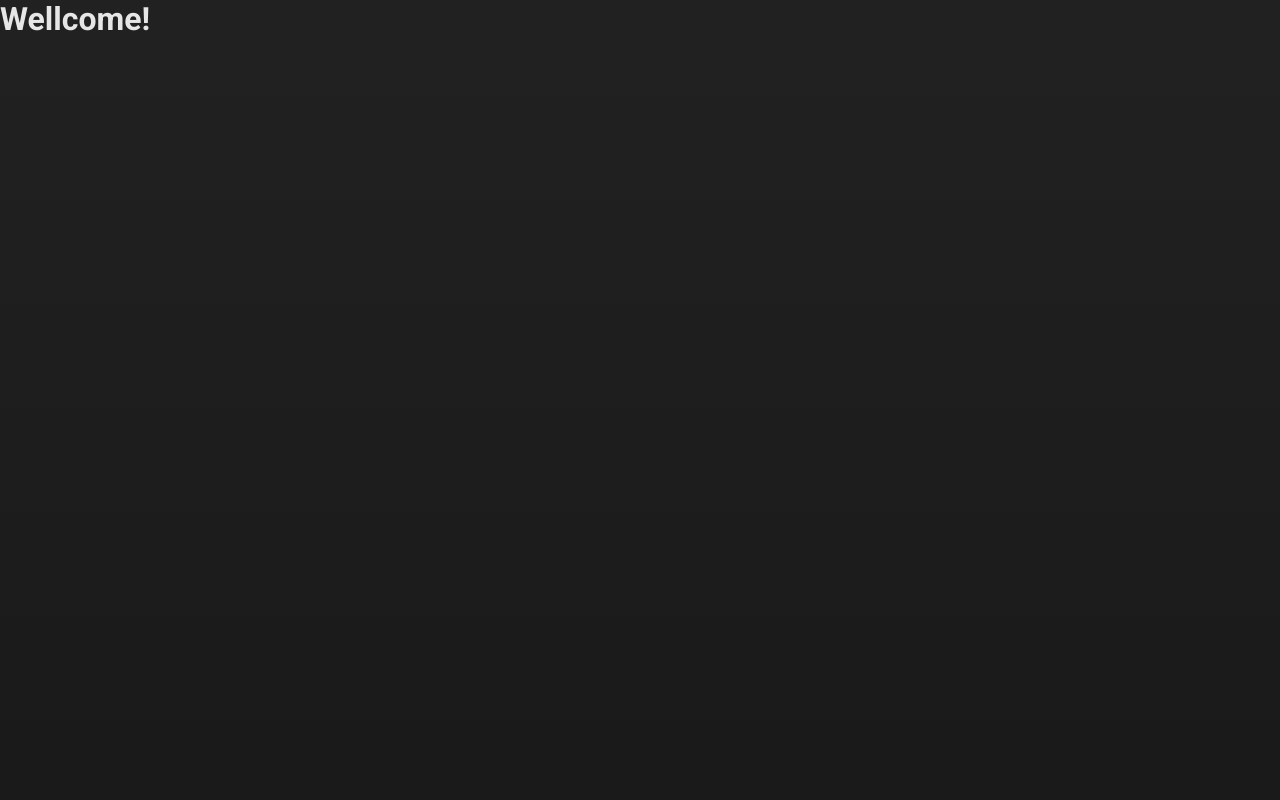
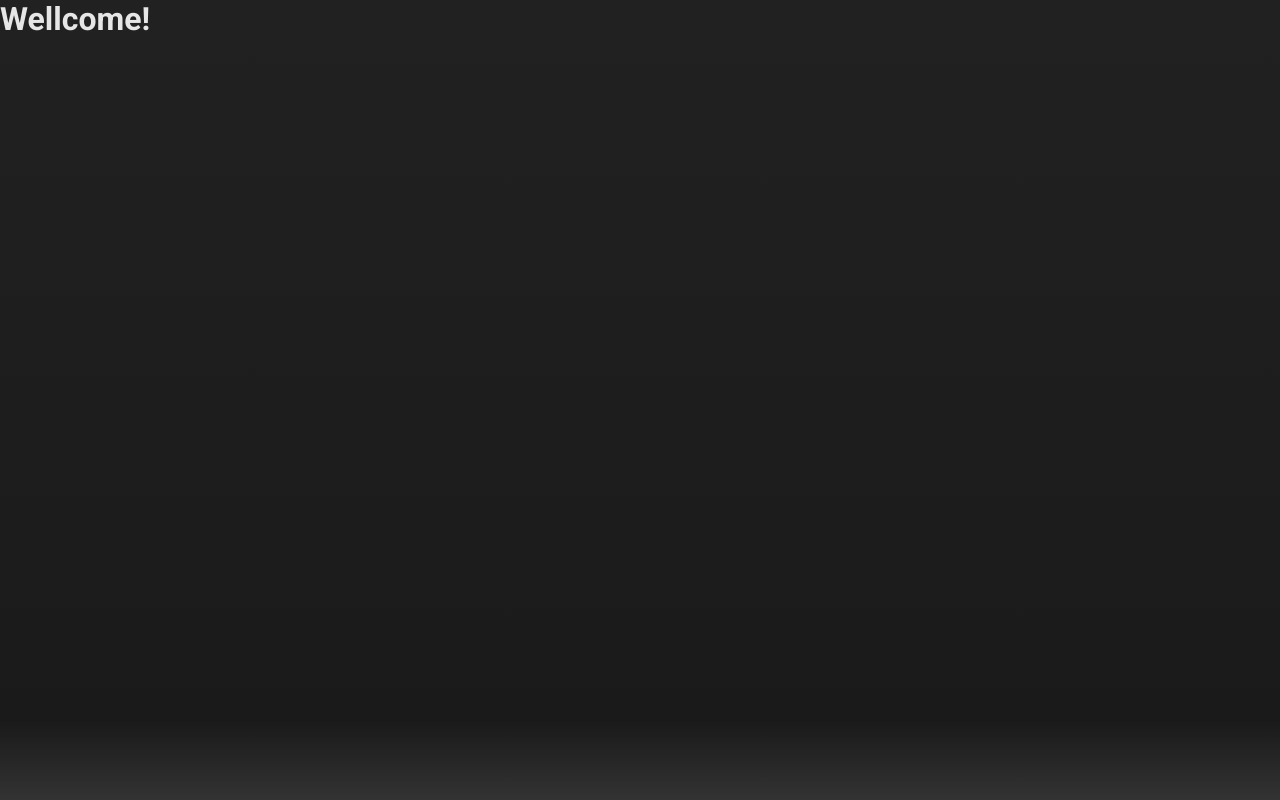
Before and after one commit to WillianIgorDeveloper/musicApp, a Next.js app: page / in a window 1280 px wide. Built offline with nearby package versions, Linux system fonts and the light colour scheme.

Commit message:
add player component

```diff
--- /dev/null
+++ b/components/player/Player.module.scss
@@ -0,0 +1,5 @@
+.player {
+    height: 5rem;
+    background-color: var(--gray-20);
+    background-image: linear-gradient(to bottom, var(--gray-10), var(--gray-20));
+}
--- /dev/null
+++ b/components/player/Player.tsx
@@ -0,0 +1,9 @@
+import styles from './Player.module.scss'
+
+export default function Player () {
+    return(
+        <div className={styles.player}>
+
+        </div>
+    )
+}
--- a/pages/_app.tsx
+++ b/pages/_app.tsx
@@ -2,6 +2,7 @@ import type { AppProps } from 'next/app'
 import Head from 'next/head'
 import '../styles/globals.css'
 import styles from '../styles/app.module.scss'
+import Player from '../components/player/Player'
 
 export default function MyApp({ Component, pageProps }: AppProps) {
   return (
@@ -18,7 +19,7 @@ export default function MyApp({ Component, pageProps }: AppProps) {
             <Component {...pageProps} />
           </div>
         </div>
-        {/* Player */}
+        <Player />
       </div>
     </>
   )
--- a/styles/app.module.scss
+++ b/styles/app.module.scss
@@ -1,8 +1,11 @@
 .page {
+    min-height: 100vh;
+    min-width: 100vw;
     display: flex;
     flex-direction: column;
 
     .upContainer {
+        flex: 1;
         display: flex;
 
         .mainContainer {
--- a/styles/globals.css
+++ b/styles/globals.css
@@ -44,8 +44,6 @@
     text-decoration: none;
 }
 body {
-    min-height: 100vh;
-    min-width: 100vw;
     background-color: var(--gray-13);
     background-image: linear-gradient(to bottom, var(--gray-13) , var(--gray-10));
     font-family: 'Roboto', sans-serif;
```
